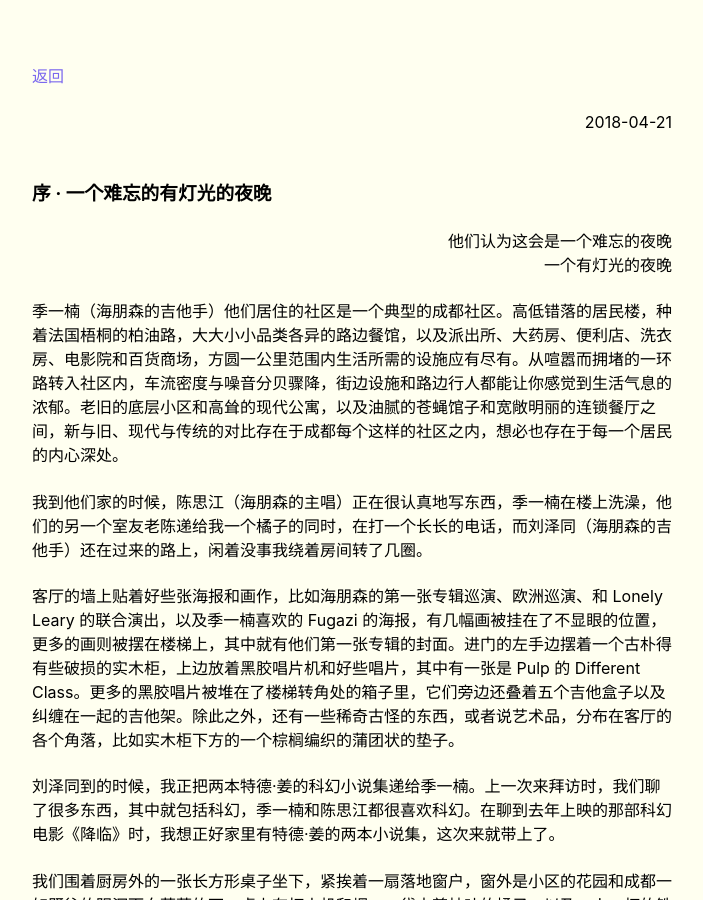
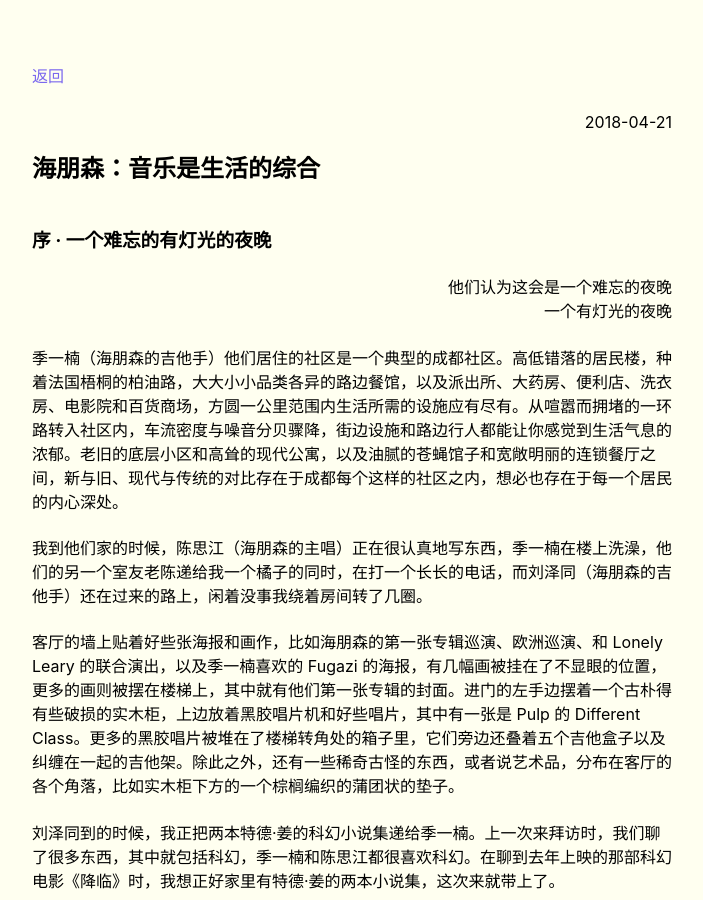
Before and after one commit to salingerlin/salingerlin.github.io, a Jekyll site: the page built from _posts/2018-04-21-海朋森：音乐是生活的综合.md, in a window 1280 px wide and 900 px high. Shown: the whole window, without its empty margins (288-991 px from the left). Built offline with Jekyll 4.4.1, drawn with Linux system fonts in a browser that asks for light colours.

Commit message:
Update 2018-04-21-海朋森：音乐是生活的综合.md

```diff
--- a/_posts/2018-04-21-海朋森：音乐是生活的综合.md
+++ b/_posts/2018-04-21-海朋森：音乐是生活的综合.md
@@ -2,6 +2,8 @@
 layout: post
 category: 特稿
 ---
+
+# 海朋森：音乐是生活的综合
 
 ### 序 · 一个难忘的有灯光的夜晚
 
```
